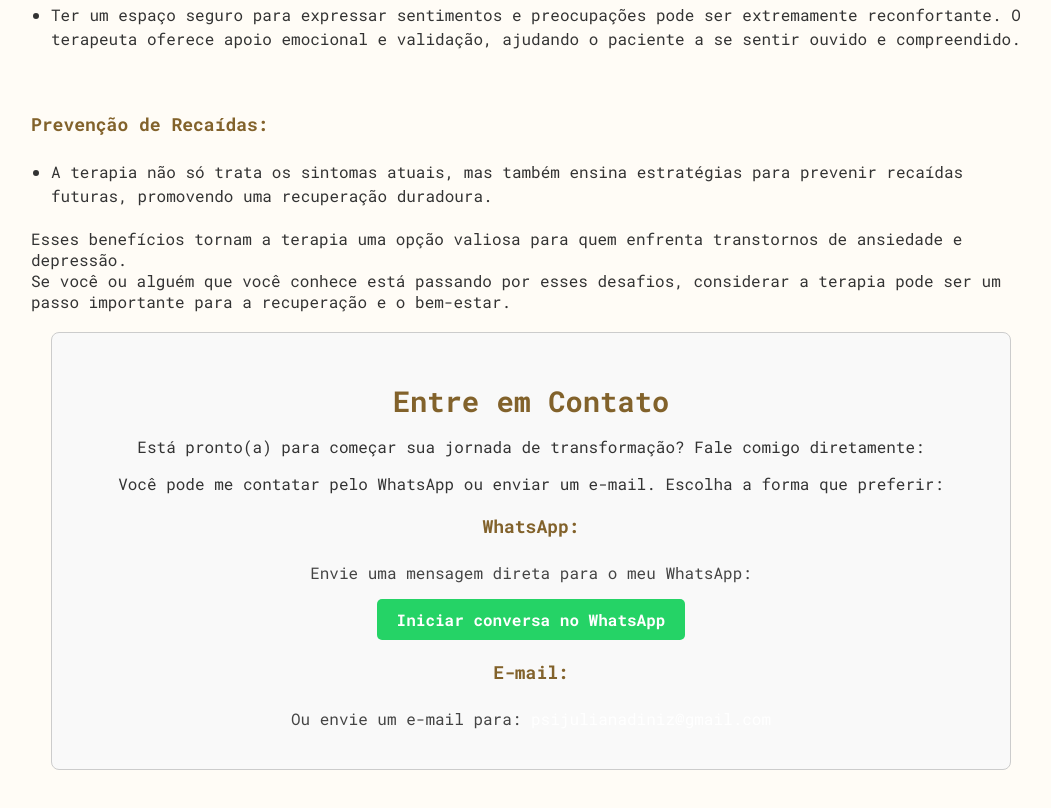
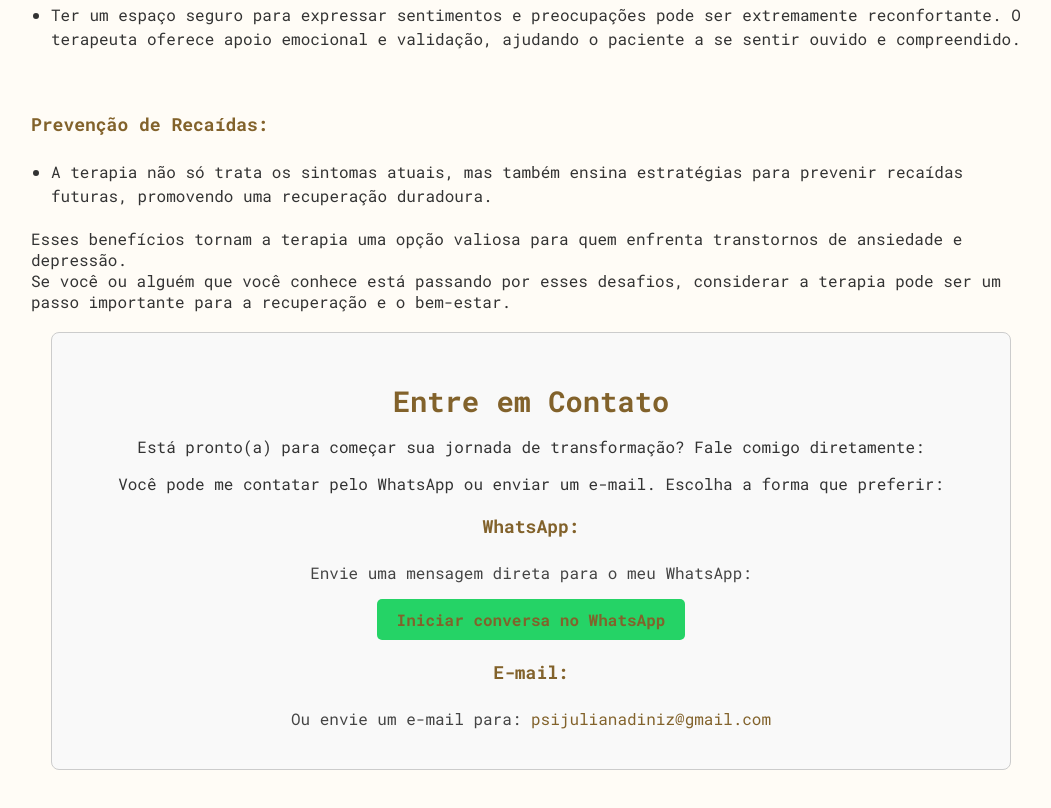
Before and after one commit to JulianaDiniz-q/juliana-diniz, a plain HTML site: page index.html in a window 1280 px wide. Shown: the part 4064-4872 px from the top of the page, without its empty margins (109-1160 px from the left). Drawn offline with nearby package versions, Linux system fonts and the light colour scheme.

Commit message:
Update index.css

```diff
--- a/index.css
+++ b/index.css
@@ -118,7 +118,7 @@ h1, h2, h3, h4 {
 }
 
 .contato-info a {
-    color: white;
+    color: #82622b;
     text-decoration: none;
 }
 
```
